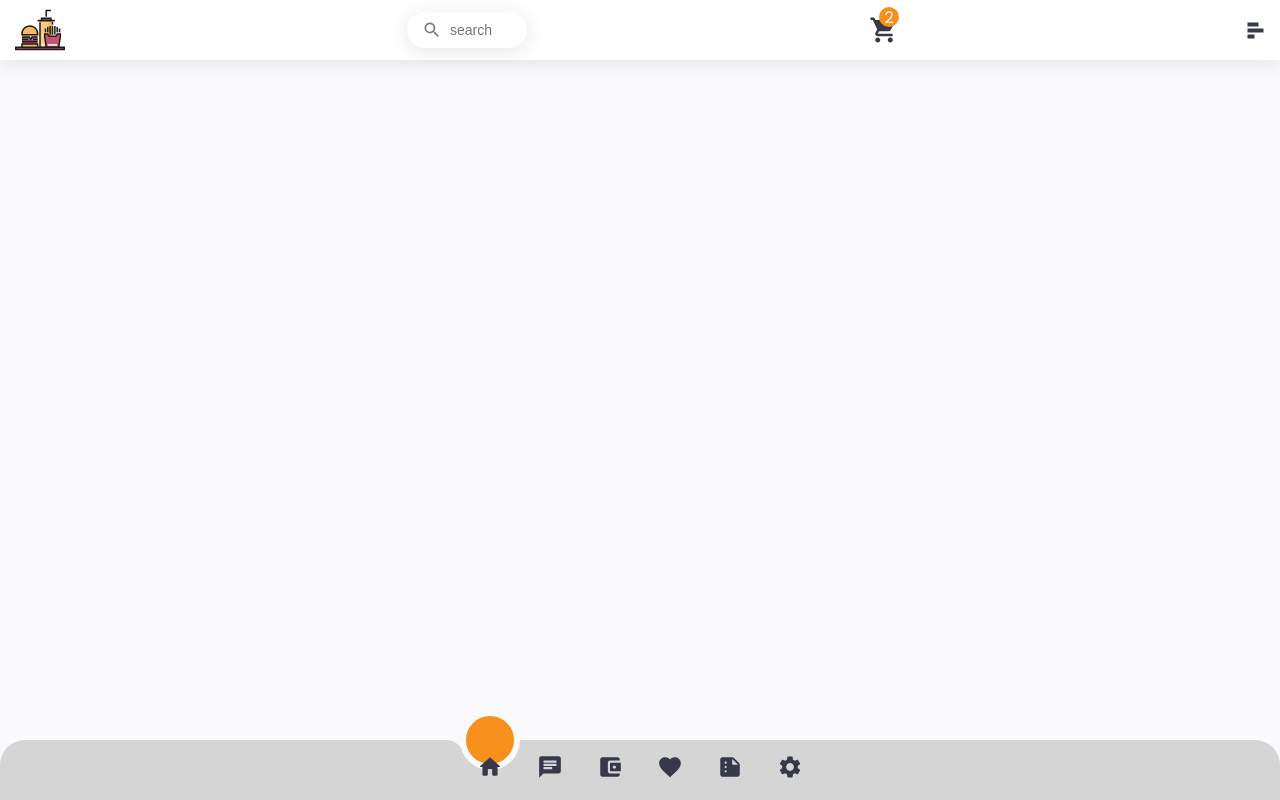
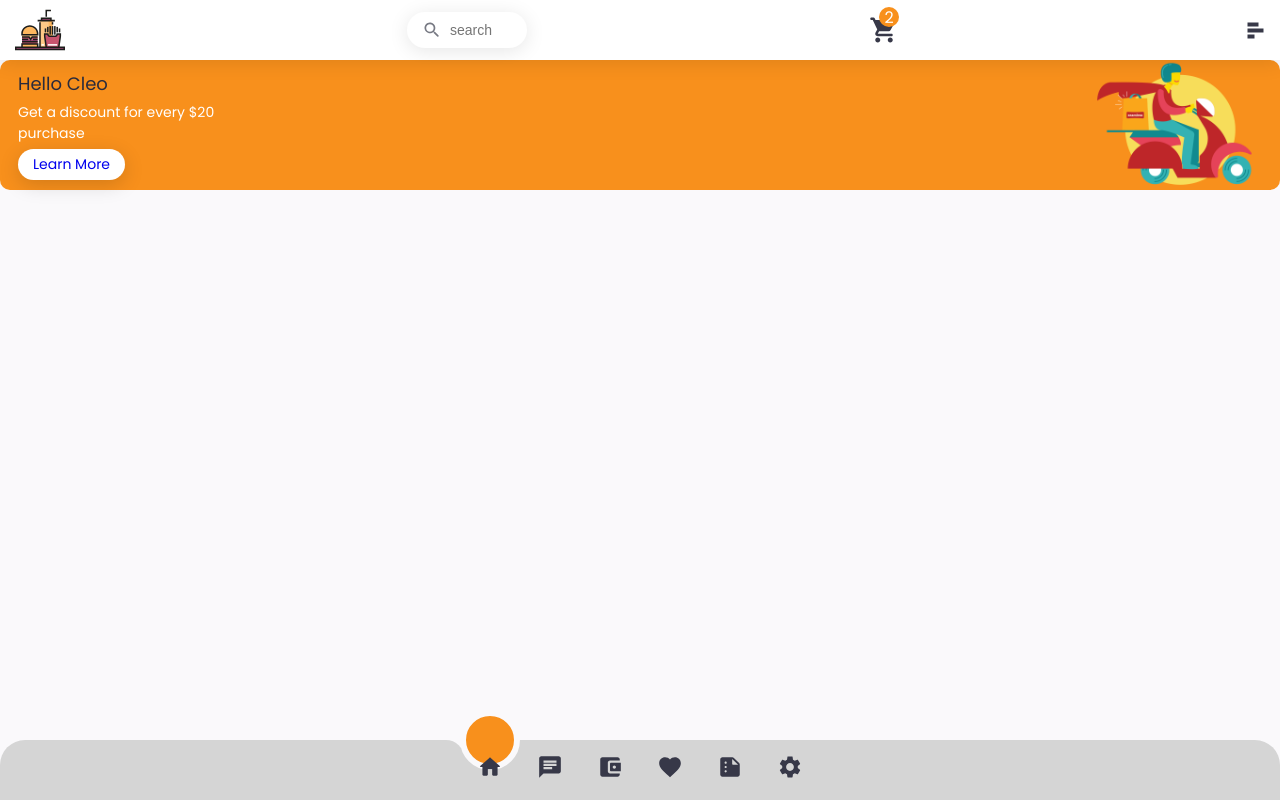
Before and after one commit to CleoPatra2772/Food-Delivery-App, a React (Create React App) app: page / in a window 1280 px wide. Built offline with nearby package versions, Linux system fonts and the light colour scheme; a web font is replaced by a local one.

Commit message:
finished with banner

```diff
--- a/src/App.css
+++ b/src/App.css
@@ -9,14 +9,7 @@
   display: none;
 }
 
-/* Main */
 
-main{
-  width: 100%;
-  height: auto;
-  background-color:#555 ;
-  margin-top: 60px;
-}
 
 /* bottom menu styles */
 
@@ -134,9 +127,39 @@ color: #373848;
   transform: translateX(calc(60px * 5));
 }
 
-/* .bottom-menu, ul, li, a, .icon{
+/* Main */
 
-  line-height: 70px;
-  text-align: center;
-  transition: 0.5s;
-} */
+main{
+  width: 100%;
+  height: auto;
+  background-color:#faf9fb  ;
+  margin-top: 60px;
+}
+
+.main-container{
+  width: 100%;
+  height: auto;
+  background: #faf9fb;
+  padding: 10px;
+  padding-bottom: 100px;
+}
+
+.banner{
+  width: 100%;
+  height: 130px;
+  border-radius: 10px;
+  background-size: cover;
+  background-color: #f8901c;
+  position: relative;
+  display: flex;
+  align-items: center;
+  padding: 0px 10px;
+
+}
+
+.delivery-pic{
+  position: absolute;
+  right: -60px;
+  bottom: -10px;
+  width: 320px;
+}
--- a/src/App.js
+++ b/src/App.js
@@ -2,8 +2,11 @@
 import { AccountBalanceWalletRounded, Chat, Favorite, HomeRounded, Settings, SummarizeRounded } from '@mui/icons-material';
 import { useEffect } from 'react';
 import './App.css';
+import BannerName from './components/banner/banner-name.component';
 import Header from './components/header/header.component';
 import MenuContainer from './components/menu-container/menu-container.component';
+import food from './components/assets/img/food.png';
+
 
 function App() {
   useEffect(()=> {
@@ -24,7 +27,13 @@ function App() {
       <Header />
       {/* Main Container */}
         <main>
-          <div className='mainContainer'></div>
+          <div className='mainContainer'>
+            {/* banner */}
+            <div className='banner'>
+            <BannerName name={'Cleo'} discount={'20'} link={'#'} />
+            <img src={food} alt='' className='delivery-pic'/>
+            </div>
+          </div>
           <div className='rightMenu'></div>
         </main>
       {/* Bottom Menu */}
--- /dev/null
+++ b/src/components/banner/banner-name.component.jsx
@@ -0,0 +1,16 @@
+import './banner-name.styles.css';
+
+
+
+const BannerName = ({name, discount, link}) => {
+    return (
+        <div className="banner-content">
+            <h3>Hello {name}</h3>
+            <p>Get a discount for every <span>${discount}</span> purchase</p>
+
+            <a href={link}> Learn More</a>
+        </div>
+    )
+}
+
+export default BannerName;
--- /dev/null
+++ b/src/components/banner/banner-name.styles.css
@@ -0,0 +1,34 @@
+.banner-content{
+    padding: 8px;
+    display: flex;
+    flex-direction: column;
+    align-items: flex-start;
+    justify-content: center;
+}
+
+.banner-content h3{
+    font-size: 18px;
+    font-weight: 500;
+    color: #2a2b3c;
+}
+
+.banner-content p{
+    font-size: 14px;
+    width: 200px;
+    color: white;
+    margin: 5px 0;
+}
+
+.banner-content a{
+    background: white;
+    padding: 5px 15px;
+    border-radius: 100vw;
+    font-size: 14px;
+    font-weight: 500;
+    cursor: pointer;
+}
+
+.banner-content a{
+    box-shadow: 0px 5px 20px rgba(0,0,0,0.15);
+    transition: 0.5s;
+}
--- a/src/components/menu-container/menu-container.component.jsx
+++ b/src/components/menu-container/menu-container.component.jsx
@@ -1,10 +1,10 @@
 import './menu-container.styles.css';
 
-const MenuContainer = ({link, icon}) => {
+const MenuContainer = ({link, icon, isHome}) => {
 
 
     return (
-    <li>
+    <li className={isHome ? 'active': ""}>
         <a href={link}>
             <span className='icon' >{icon}</span>
         </a>
```
Also changed, not shown: src/components/assets/img/food.png (added).
